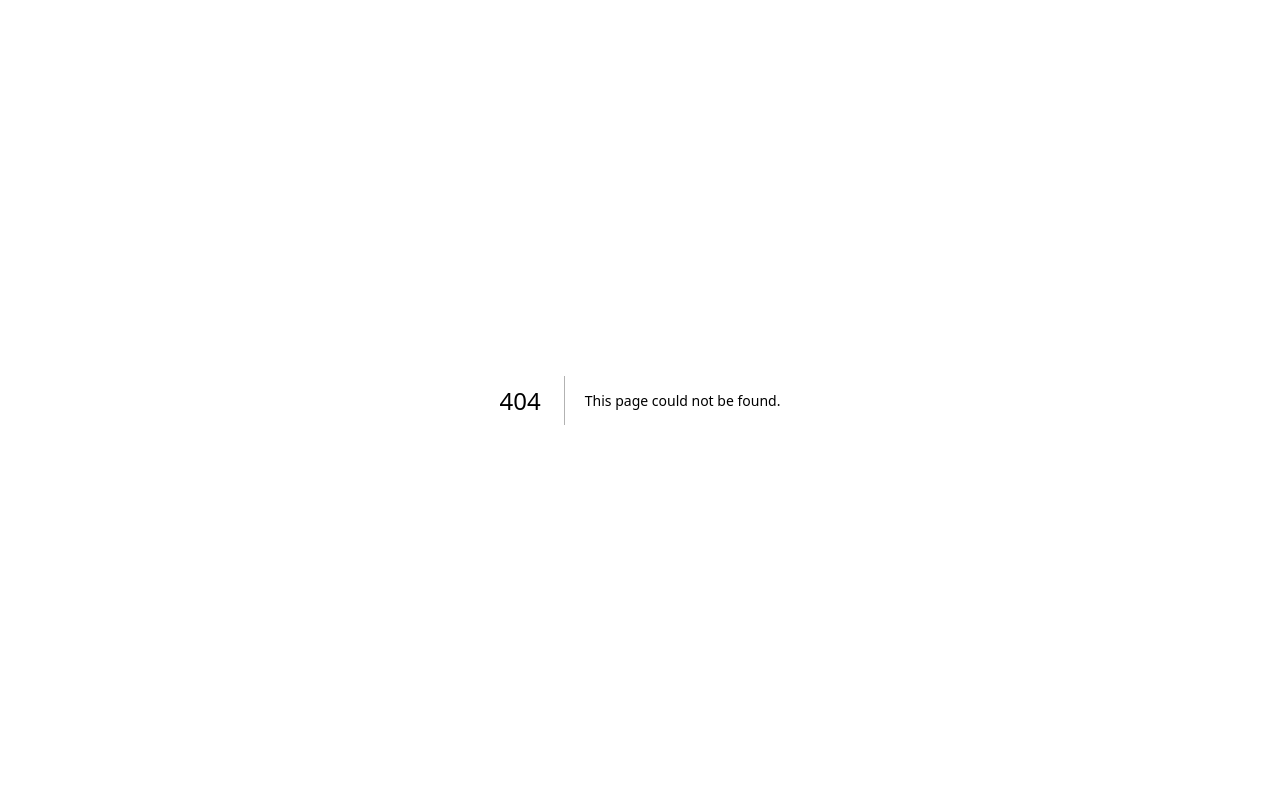
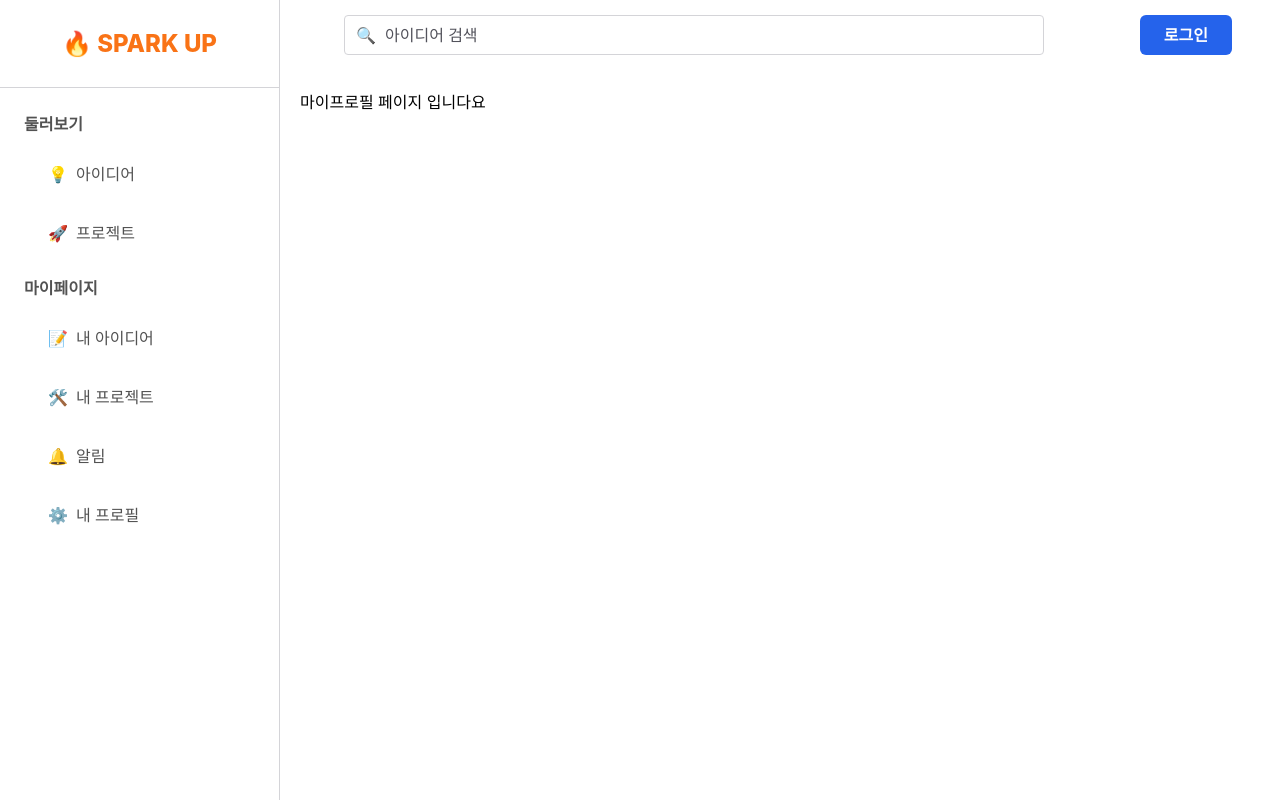
Before and after one commit to sparkup-platform/sparkup-client, a Next.js app: page /my-profile in a window 1280 px wide. Before the commit this address had no page. Built offline with nearby package versions, Linux system fonts and the light colour scheme.

Commit message:
page: 서비스 페이지 생성

```diff
--- /dev/null
+++ b/app/(auth)/login/page.tsx
@@ -0,0 +1,8 @@
+export default function Login() {
+
+    return(
+        <div>
+            로그인 페이지 입니다요
+        </div>
+    )
+  }
--- a/app/(main)/ideas/page.tsx
+++ /dev/null
@@ -1,7 +0,0 @@
-export default function IdeasPage() {
-  return (
-    <div className="h-[150vh]">
-      <h1>Ideas</h1>
-    </div>
-  )
-}
--- /dev/null
+++ b/app/(main)/page.tsx
@@ -0,0 +1,8 @@
+export default function Home() {
+
+    return(
+        <div className="h-[150vh]">
+            안녕 난 홈페이지야
+        </div>
+    )
+  }
--- /dev/null
+++ b/app/(main)/projects/page.tsx
@@ -0,0 +1,7 @@
+export default function ProjectPage(){
+    return(
+        <div>
+            프로젝트 페이지 - 아직 준비중입니다
+        </div>
+    )
+}
--- /dev/null
+++ b/app/(personal)/layout.tsx
@@ -0,0 +1,9 @@
+import MainLayout from "@/components/layout/MainLayout";
+
+export default function MyGroupLayout({children} : {children: React.ReactNode}){
+    return(
+        <MainLayout>
+            {children}
+        </MainLayout>
+    )
+}
--- /dev/null
+++ b/app/(personal)/my-ideas/page.tsx
@@ -0,0 +1,7 @@
+export default function MyIdeasPage(){
+
+    return(
+        <div>내 아이디어 페이지 입니다요</div>
+    )
+
+}
--- /dev/null
+++ b/app/(personal)/my-profile/page.tsx
@@ -0,0 +1,5 @@
+export default function MyProfile(){
+    return(
+        <div>마이프로필 페이지 입니다요</div>
+    )
+}
--- /dev/null
+++ b/app/(personal)/my-projects/page.tsx
@@ -0,0 +1,7 @@
+export default function MyProjectsPage(){
+
+    return(
+        <div>내 프로젝트 페이지 입니다요</div>
+    )
+
+}
--- /dev/null
+++ b/app/(personal)/notifications/page.tsx
@@ -0,0 +1,7 @@
+export default function NotificationPage(){
+
+    return(
+        <div>알림 페이지 입니다요</div>
+    )
+
+}
--- a/components/layout/navigation/index.tsx
+++ b/components/layout/navigation/index.tsx
@@ -7,7 +7,7 @@ export default function Navigation(){
     return(
         <div className="min-w-[280px] h-[100vh] border-r border-[var(--color-border)] bg-background flex flex-col items-center">
             <div className="w-[100%] h-[100px] border-b border-[var(--color-border)] flex justify-center items-center">
-                <h1 className="text-2xl text-[var(--orange-500)] font-bold">
+                <h1 className="text-2xl text-[var(--orange-500)] font-extrabold">
                     <Link href="/">
                     🔥 SPARK UP
                     </Link>
```
